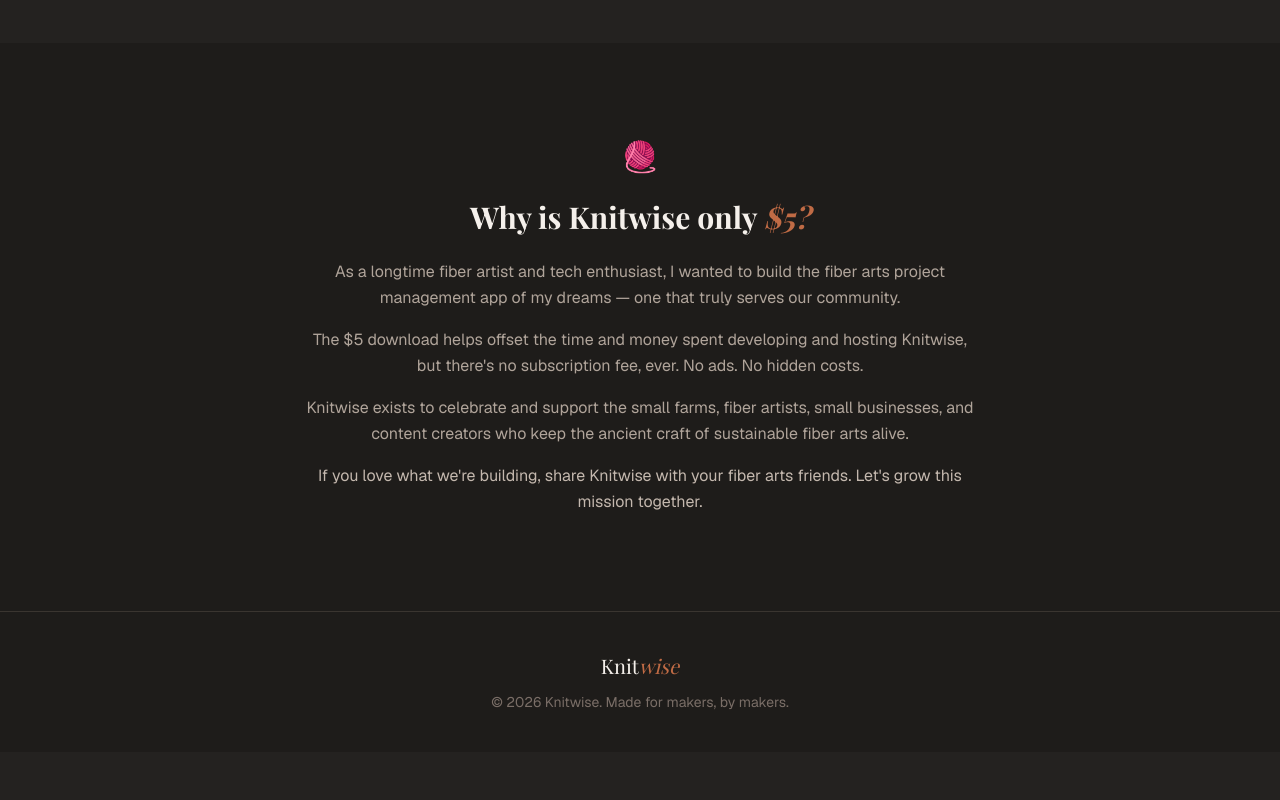
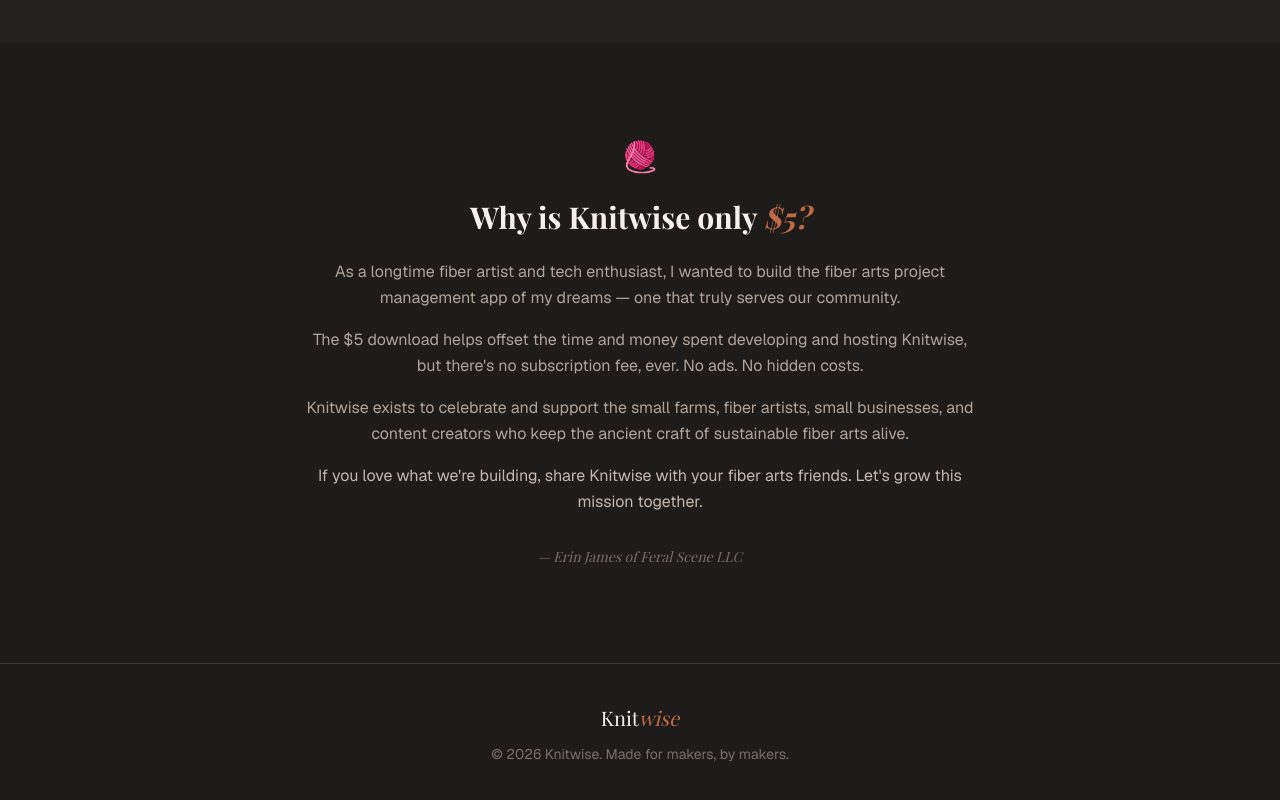
Before and after one commit to esjames123/knitwise, a Next.js app: page / in a window 1280 px wide. Shown: the part 1052-1852 px from the top of the page. Before the commit the page ends 1804 px from the top, so only its background shows below. Built offline with nearby package versions, Linux system fonts and the light colour scheme; no server answers; a web font is replaced by a local one.

Commit message:
Add author attribution to mission statement

```diff
--- a/app/page.tsx
+++ b/app/page.tsx
@@ -267,6 +267,13 @@
             </p>
           </div>
 
+          <p
+            className="mt-8 text-sm italic"
+            style={{ color: '#7a6e67', fontFamily: 'var(--font-playfair, Georgia, serif)' }}
+          >
+            — Erin James of Feral Scene LLC
+          </p>
+
         </div>
       </section>
 
```
